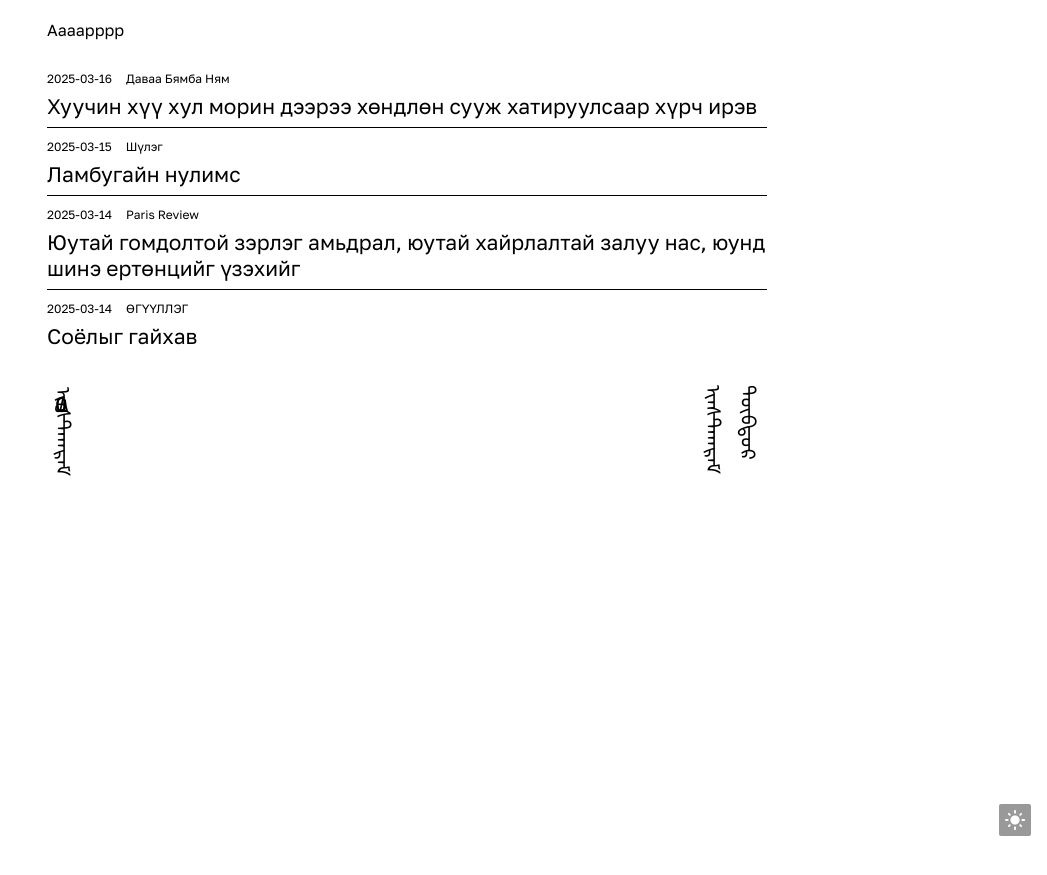
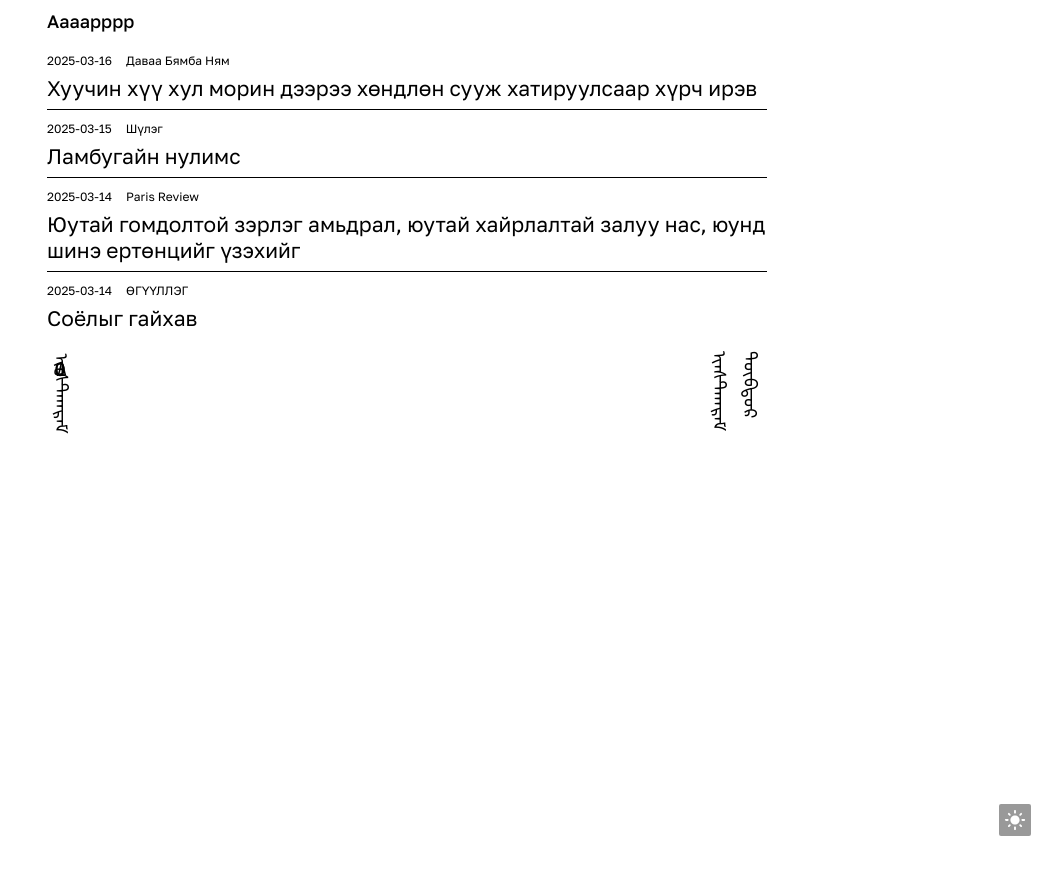
Before and after one commit to aaaarrrrvvvv/aaaarrrrvvvv.github.io, a Jekyll site: the page built from index.html, in a window 1280 px wide. Shown: the top 875 px of the page, without its empty margins (233-1280 px from the left). Built offline with Jekyll 4.4.1, drawn with Linux system fonts in a browser that asks for light colours; some web fonts are replaced.

Commit message:
Update common.css

```diff
--- a/static/css/common.css
+++ b/static/css/common.css
@@ -122,10 +122,12 @@ input:-webkit-autofill {
   transform: scaleX(1);
 }
 .header {
-  padding: 20px 0;
+  padding: 10px 0;
   display: flex;
   align-items: center;
   justify-content: space-between;
+  font-size: 18px;
+  font-weight: 500;
 }
 .header .logo {
   flex-shrink: 0;
@@ -152,9 +154,9 @@ input:-webkit-autofill {
   display: flex;
   justify-content: space-between;
   align-items: center;
-  font-size: 20px;
+  font-size: 18px;
   position: relative;
-  padding: 25px 0;
+  padding: 10px 0;
 }
 
 .social-links {
@@ -233,7 +235,7 @@ transform: translateX(-0.3em);
 }
 @media screen and (max-width: 560px) {
   .header {
-    padding: 35px 0 20px 0;
+    padding: 10px 0;
     justify-content: flex-start;
   }
   .header .menu {
@@ -242,6 +244,6 @@ transform: translateX(-0.3em);
   }
   .header .menu a {
     margin: 2px 5px;
-    font-size: 20px;
+    font-size: 18px;
   }
 }
```
